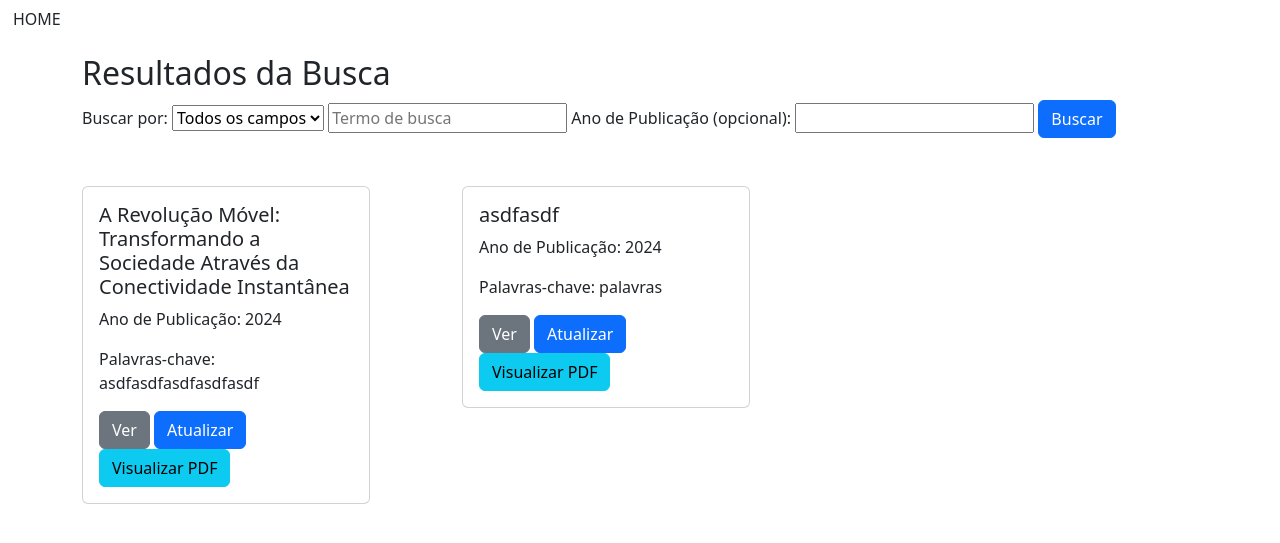
After one commit to pedrohrrm/TP1_Distribuidos, a Django app: page /buscar/ in a window 1280 px wide. The commit adds this page. Shown: the top 543 px of the page. Run offline with Django 5.2, Linux system fonts and the light colour scheme; data comes from the database, SQL or seed files in the repository; both versions use the stored data as it was after the commit.

Commit message:
Ultimas correções na busca

```diff
--- a/crud_app/models.py
+++ b/crud_app/models.py
@@ -12,3 +12,4 @@ class Artigo(models.Model):
     data_ano = models.IntegerField(blank=False, null=False, default=timezone.now().year)
     revista = models.CharField(max_length=200, blank=False, null=False)
     arquivo = models.FileField(upload_to='uploads/', blank=False)
+    data_ultima_edicao = models.DateTimeField(auto_now=True)
--- a/crud_app/templates/artigo_create.html
+++ b/crud_app/templates/artigo_create.html
@@ -10,7 +10,7 @@
 
 		{% csrf_token %}
 		{{ form.as_p }}
-		<button type="submit">Criar</button>
+		<button class="btn btn-primary" type="submit">Criar</button>
 	</form>
 
 {% endblock content %}
--- a/crud_app/templates/artigo_delete.html
+++ b/crud_app/templates/artigo_delete.html
@@ -4,6 +4,6 @@
 <form method="post">
     {% csrf_token %}
     <p>Deseja deletar esse artigo ?</p>
-    <button type="submit">Deletar</button>
+    <button class="btn btn-warning" type="submit">Deletar</button>
 </form>
 {% endblock content %}
--- a/crud_app/templates/base.html
+++ b/crud_app/templates/base.html
@@ -1,6 +1,8 @@
 {% load static %}
 <!DOCTYPE html>
 <html lang="pt-br">
+<link href="https://cdn.jsdelivr.net/npm/bootstrap@5.2.3/dist/css/bootstrap.min.css" rel="stylesheet"
+	integrity="sha384-rbsA2VBKQhggwzxH7pPCaAqO46MgnOM80zW1RWuH61DGLwZJEdK2Kadq2F9CUG65" crossorigin="anonymous">
 
 <head>
 	<meta charset="UTF-8">
@@ -11,8 +13,17 @@
 
 <body>
 	{% include '_message.html' %}
-	{% block content %}
-	{% endblock %}
+	<a href="{% url 'artigos_list' %}" class="btn btn-inverse mb-3">HOME</a>
+
+	<div class="container">
+		{% block content %}
+		{% endblock %}
+
+	</div>
+	<script src="https://cdn.jsdelivr.net/npm/bootstrap@5.2.3/dist/js/bootstrap.bundle.min.js"
+		integrity="sha384-kenU1KFdBIe4zVF0s0G1M5b4hcpxyD9F7jL+jjXkk+Q2h455rYXK/7HAuoJl+0I4"
+		crossorigin="anonymous"></script>
+
 </body>
 
 </html>
--- /dev/null
+++ b/crud_app/templates/buscar_artigo.html
@@ -0,0 +1,48 @@
+{% extends 'base.html' %}
+
+{% block title %}Resultados da Busca{% endblock %}
+
+{% block content %}
+<h2>Resultados da Busca</h2>
+
+<form method="get" action="{% url 'buscar_artigo' %}" class="mb-5">
+    <label for="campo">Buscar por:</label>
+    <select name="campo" id="campo">
+        <option value="">Todos os campos</option>
+        <option value="titulo">Título</option>
+        <option value="autores">Autores</option>
+        <option value="palavras_chave">Palavras-chave</option>
+        <option value="revista">Revista</option>
+    </select>
+
+    <input type="text" name="q" placeholder="Termo de busca">
+
+    <label for="ano">Ano de Publicação (opcional):</label>
+    <input type="number" name="ano" id="ano">
+
+    <button class="btn btn-primary" type="submit">Buscar</button>
+</form>
+
+{% if artigos %}
+    <div class="row">
+        {% for artigo in artigos %}
+        <div class="col-md-4 mb-3">
+            <div class="card" style="width: 18rem;">
+                <div class="card-body">
+                    <h5 class="card-title">{{ artigo.titulo }}</h5>
+                    <p class="card-text">Ano de Publicação: {{ artigo.data_ano }}</p>
+                    <p class="card-text">Palavras-chave: {{ artigo.palavras_chave }}</p>
+
+                    <a href="{% url 'artigo_detalhe' artigo.id %}" class="btn btn-secondary">Ver</a>
+                    <a href="{% url 'artigo_update' artigo.id %}" class="btn btn-primary">Atualizar</a>
+                    <a href="{% url 'visualizar_artigo' artigo.id %}" class="btn btn-info">Visualizar PDF</a>
+                </div>
+            </div>
+        </div>
+        {% endfor %}
+    </div>
+{% else %}
+    <p>Nenhum artigo encontrado.</p>
+{% endif %}
+
+{% endblock content %}
--- a/crud_app/urls.py
+++ b/crud_app/urls.py
@@ -2,11 +2,13 @@ from django.urls import path
 from . import views
 
 urlpatterns = [
-    path('', views.index, name='index'),
-    path("listar_artigos/", views.artigos_list , name='artigos_list'),
+    path("", views.artigos_list , name='artigos_list'),
     path('visualizar/<int:artigo_id>/', views.visualizar_artigo, name='visualizar_artigo'),
     path('artigo_create', views.artigo_create, name='artigo_create'),
     path('artigo_detalhe/<int:id>', views.artigo_detalhes, name='artigo_detalhe'),
     path('artigo_update/<int:id>', views.artigo_update, name='artigo_update'),
-    path('artigo_delete<int:id>', views.artigo_delete, name='artigo_delete'),
+    path('artigo_delete/<int:id>', views.artigo_delete, name='artigo_delete'),
+    path('buscar/', views.buscar_artigo, name='buscar_artigo'),
+
+
     ]
--- a/crud_app/views.py
+++ b/crud_app/views.py
@@ -3,6 +3,8 @@ from crud_app.models import Artigo
 
 from django.shortcuts import get_object_or_404
 from django.http import FileResponse
+
+from django.db.models import Q
 
 from django.urls import reverse
 from django.http import HttpResponseRedirect
@@ -66,3 +68,46 @@ def artigo_delete(request, id):
         messages.success(request, 'O artigo foi deletado com sucesso')
         return HttpResponseRedirect(reverse('artigos_list'))
     return render(request, 'artigo_delete.html')
+
+from django.shortcuts import render
+from django.db.models import Q
+from .models import Artigo
+
+def buscar_artigo(request):
+    campo_busca = request.GET.get('campo')
+    termo_busca = request.GET.get('q')
+    ano_publicacao = request.GET.get('ano')
+
+    # Se nenhum termo de busca ou ano for fornecido, mostrar todos os artigos
+    if not termo_busca and not ano_publicacao:
+        artigos = Artigo.objects.all()
+    else:
+        # Inicializa a queryset com uma consulta vazia
+        query = Q()
+
+        # Adiciona filtros à query com base no campo de busca e termo de busca
+        if termo_busca:
+            if campo_busca == 'titulo':
+                query &= Q(titulo__icontains=termo_busca)
+            elif campo_busca == 'autores':
+                query &= Q(autores__icontains=termo_busca)
+            elif campo_busca == 'palavras_chave':
+                query &= Q(palavras_chave__icontains=termo_busca)
+            elif campo_busca == 'revista':
+                query &= Q(revista__icontains=termo_busca)
+            else:  # Busca em todos os campos se nenhum campo específico for selecionado
+                query &= (
+                    Q(titulo__icontains=termo_busca) |
+                    Q(autores__icontains=termo_busca) |
+                    Q(palavras_chave__icontains=termo_busca) |
+                    Q(revista__icontains=termo_busca)
+                )
+
+        # Aplica o filtro por ano de publicação, se fornecido
+        if ano_publicacao:
+            query &= Q(data_ano=ano_publicacao)
+
+        # Filtra os artigos com base na query construída
+        artigos = Artigo.objects.filter(query)
+
+    return render(request, 'buscar_artigo.html', {'artigos': artigos})
```
Also changed, not shown: crud_app/templates/artigo_detalhe.html (+7 -3 lines), crud_app/templates/index.html (deleted, +0 -12 lines), crud_app/templates/listar_artigos.html (+18 -11 lines), crud_app/migrations/0004_artigo_data_ultima_edicao.py (added), db.sqlite3, 1 other file.
